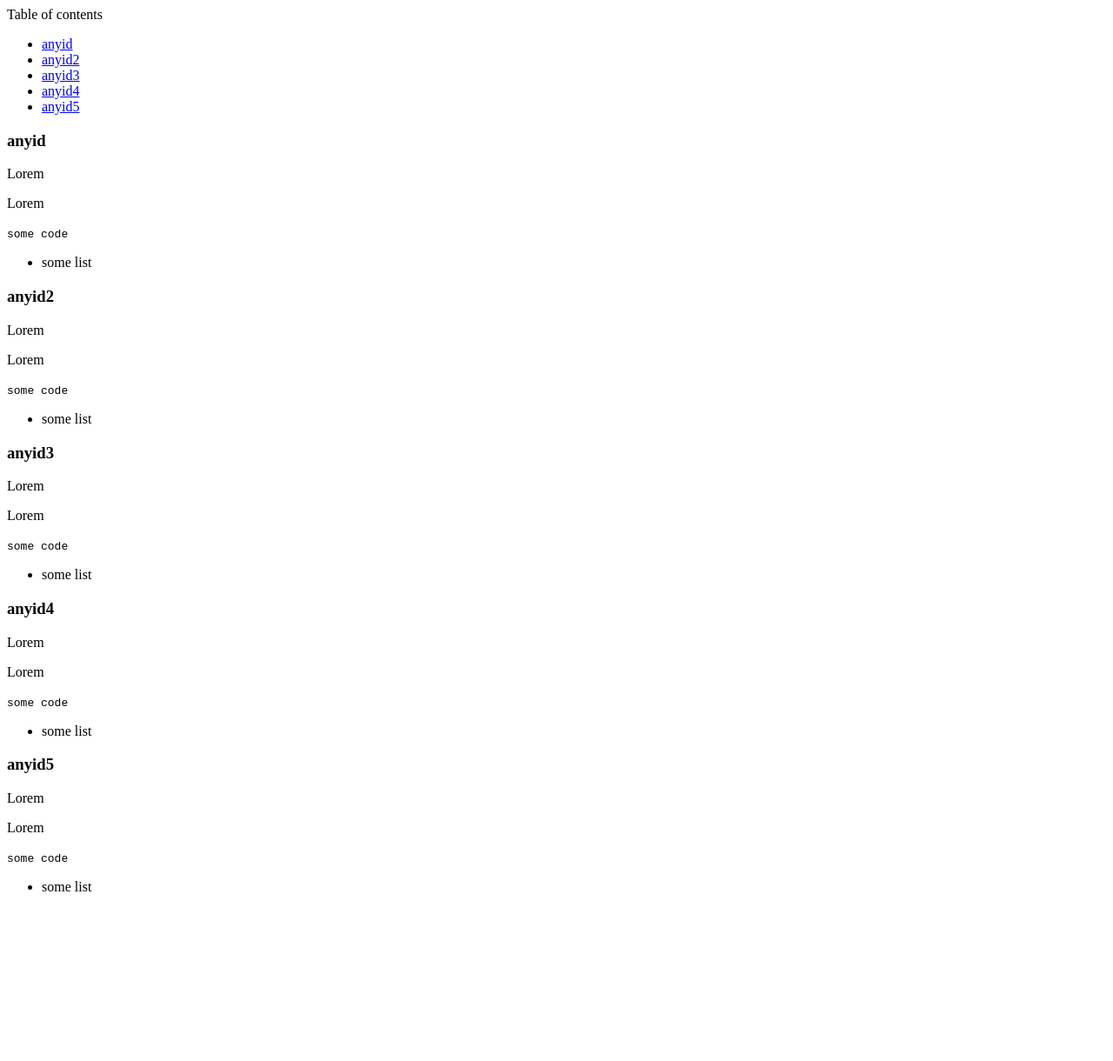
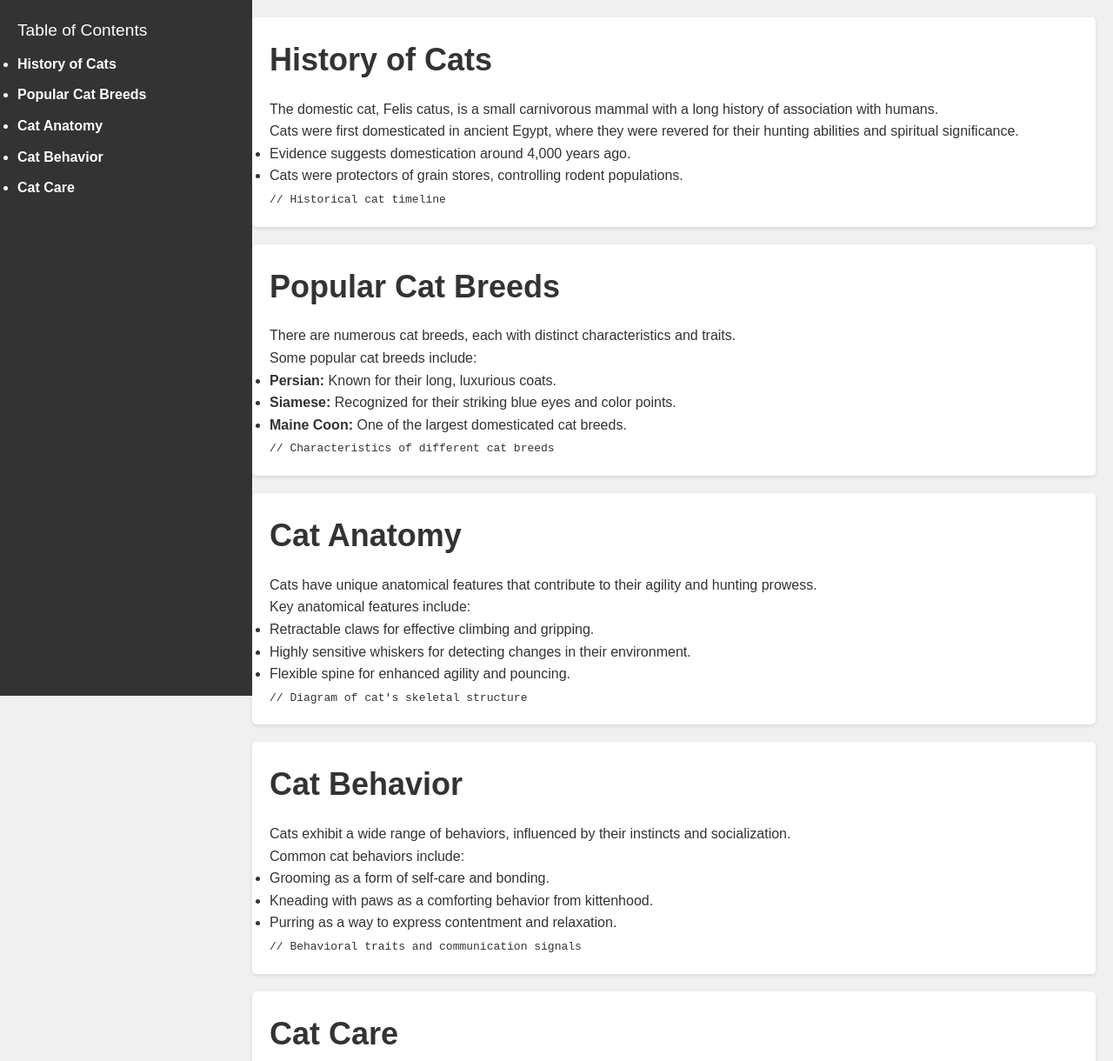
Before and after one commit to orihamos/fcc-technical, a plain HTML site: page index.html in a window 1280 px wide. Shown: the top 1220 px of the page at 87% size. Before the commit the page ends 1045 px from the top, so only its background shows below. Drawn offline with Linux system fonts and the light colour scheme.

Commit message:
feat: changed content and added styles.

```diff
--- a/index.html
+++ b/index.html
@@ -4,79 +4,103 @@
 <head>
     <meta charset="UTF-8">
     <meta name="viewport" content="width=device-width, initial-scale=1.0">
-        <title>Fcc technical page project</title>
+    <title>Technical Content: All About Cats</title>
     <link rel="stylesheet" href="styles.css">
+    <style>
+        /* Add your CSS styles here */
+        @media screen and (max-width: 768px) {
+            /* Your responsive styles here */
+        }
+    </style>
 </head>
 
 <body>
-        <main id="main-doc">
     <nav id="navbar">
-                <header>Table of contents</header>
+        <header>Table of Contents</header>
         <ul>
-                    <li><a href="#anyid" class="nav-link">anyid</a></li>
-                    <li><a href="#anyid2" class="nav-link">anyid2</a></li>
-                    <li><a href="#anyid3" class="nav-link">anyid3</a></li>
-                    <li><a href="#anyid4" class="nav-link">anyid4</a></li>
-                    <li><a href="#anyid5" class="nav-link">anyid5</a></li>
+            <li><a href="#History_of_Cats" class="nav-link">History of Cats</a></li>
+            <li><a href="#Popular_Cat_Breeds" class="nav-link">Popular Cat Breeds</a></li>
+            <li><a href="#Cat_Anatomy" class="nav-link">Cat Anatomy</a></li>
+            <li><a href="#Cat_Behavior" class="nav-link">Cat Behavior</a></li>
+            <li><a href="#Cat_Care" class="nav-link">Cat Care</a></li>
         </ul>
     </nav>
-            <section class="main-section" id="anyid">
+    <main id="main-doc">
+        <section class="main-section" id="History_of_Cats">
             <header>
-                    <h3>anyid</h3>
+                <h2>History of Cats</h2>
             </header>
-                <p>Lorem </p>
-                <p>Lorem</p>
-                <code>some code</code>
+            <article class="content">
+                <p>The domestic cat, Felis catus, is a small carnivorous mammal with a long history of association with humans.</p>
+                <p>Cats were first domesticated in ancient Egypt, where they were revered for their hunting abilities and spiritual significance.</p>
                 <ul>
-                    <li>some list</li>
+                    <li>Evidence suggests domestication around 4,000 years ago.</li>
+                    <li>Cats were protectors of grain stores, controlling rodent populations.</li>
                 </ul>
+                <code>// Historical cat timeline</code>
+            </article>
         </section>
-            <section class="main-section" id="anyid2">
+        <section class="main-section" id="Popular_Cat_Breeds">
             <header>
-                    <h3>anyid2</h3>
+                <h2>Popular Cat Breeds</h2>
             </header>
-                <p>Lorem </p>
-                <p>Lorem</p>
-                <code>some code</code>
+            <article class="content">
+                <p>There are numerous cat breeds, each with distinct characteristics and traits.</p>
+                <p>Some popular cat breeds include:</p>
                 <ul>
-                    <li>some list</li>
+                    <li><strong>Persian:</strong> Known for their long, luxurious coats.</li>
+                    <li><strong>Siamese:</strong> Recognized for their striking blue eyes and color points.</li>
+                    <li><strong>Maine Coon:</strong> One of the largest domesticated cat breeds.</li>
                 </ul>
+                <code>// Characteristics of different cat breeds</code>
+            </article>
         </section>
-            <section class="main-section" id="anyid3">
+        <section class="main-section" id="Cat_Anatomy">
             <header>
-                    <h3>anyid3</h3>
+                <h2>Cat Anatomy</h2>
             </header>
-                <p>Lorem </p>
-                <p>Lorem</p>
-                <code>some code</code>
+            <article class="content">
+                <p>Cats have unique anatomical features that contribute to their agility and hunting prowess.</p>
+                <p>Key anatomical features include:</p>
                 <ul>
-                    <li>some list</li>
+                    <li>Retractable claws for effective climbing and gripping.</li>
+                    <li>Highly sensitive whiskers for detecting changes in their environment.</li>
+                    <li>Flexible spine for enhanced agility and pouncing.</li>
                 </ul>
+                <code>// Diagram of cat's skeletal structure</code>
+            </article>
         </section>
-            <section class="main-section" id="anyid4">
+        <section class="main-section" id="Cat_Behavior">
             <header>
-                    <h3>anyid4</h3>
+                <h2>Cat Behavior</h2>
             </header>
-                <p>Lorem </p>
-                <p>Lorem</p>
-                <code>some code</code>
+            <article class="content">
+                <p>Cats exhibit a wide range of behaviors, influenced by their instincts and socialization.</p>
+                <p>Common cat behaviors include:</p>
                 <ul>
-                    <li>some list</li>
+                    <li>Grooming as a form of self-care and bonding.</li>
+                    <li>Kneading with paws as a comforting behavior from kittenhood.</li>
+                    <li>Purring as a way to express contentment and relaxation.</li>
                 </ul>
+                <code>// Behavioral traits and communication signals</code>
+            </article>
         </section>
-            <section class="main-section" id="anyid5">
+        <section class="main-section" id="Cat_Care">
             <header>
-                    <h3>anyid5</h3>
+                <h2>Cat Care</h2>
             </header>
-                <p>Lorem </p>
-                <p>Lorem</p>
-                <code>some code</code>
+            <article class="content">
+                <p>Caring for a cat involves meeting their physical, emotional, and healthcare needs.</p>
+                <p>Important aspects of cat care include:</p>
                 <ul>
-                    <li>some list</li>
+                    <li>Providing a balanced diet rich in protein and nutrients.</li>
+                    <li>Regular veterinary check-ups and vaccinations.</li>
+                    <li>Enrichment through toys, scratching posts, and interactive play.</li>
                 </ul>
+                <code>// Daily care routine and nutritional guidelines</code>
+            </article>
         </section>
     </main>
-
 </body>
 
 </html>
--- a/styles.css
+++ b/styles.css
@@ -1,5 +1,87 @@
-@media screen and (max-width: 600px) {
-  body {
-    background-color: lightblue;
+/* Reset some default styles */
+body, h1, h2, h3, p, ul, li, code {
+  margin: 0;
+  padding: 0;
+  box-sizing: border-box;
+}
+
+body {
+  font-family: Arial, sans-serif;
+  line-height: 1.6;
+  background-color: #f0f0f0;
+  color: #333;
+}
+
+/* Navbar Styles */
+#navbar {
+  width: 250px;
+  background-color: #333;
+  color: #fff;
+  padding: 20px;
+  position: fixed;
+  top: 0;
+  left: 0;
+  bottom: 0;
+  overflow-y: auto;
+}
+
+#navbar header {
+  font-size: 1.2rem;
+  margin-bottom: 10px;
+}
+
+.nav-link {
+  display: block;
+  color: #fff;
+  text-decoration: none;
+  margin-bottom: 10px;
+  font-weight: bold;
+}
+
+/* Main Content Styles */
+#main-doc {
+  margin-left: 270px; /* Adjust this value to create space for the navbar */
+  padding: 20px;
+}
+
+.main-section {
+  background-color: #fff;
+  padding: 20px;
+  margin-bottom: 20px;
+  border-radius: 5px;
+  box-shadow: 0 2px 4px rgba(0, 0, 0, 0.1);
+}
+
+.main-section header {
+  font-size: 1.5rem;
+  margin-bottom: 15px;
+}
+
+/* Responsive Styles */
+@media screen and (max-width: 768px) {
+  #navbar {
+      width: 100%;
+      position: relative;
+      padding: 20px 0;
+  }
+
+  #navbar ul {
+      display: flex;
+      flex-direction: column;
+      align-items: center;
+  }
+
+  .nav-link {
+      margin: 5px 0;
+  }
+
+  #main-doc {
+      margin: 0;
+      padding: 20px;
+  }
+
+  .main-section {
+      padding: 15px;
+      margin-bottom: 15px;
   }
 }
```
Lines whose indentation alone changed are shown as unchanged.
